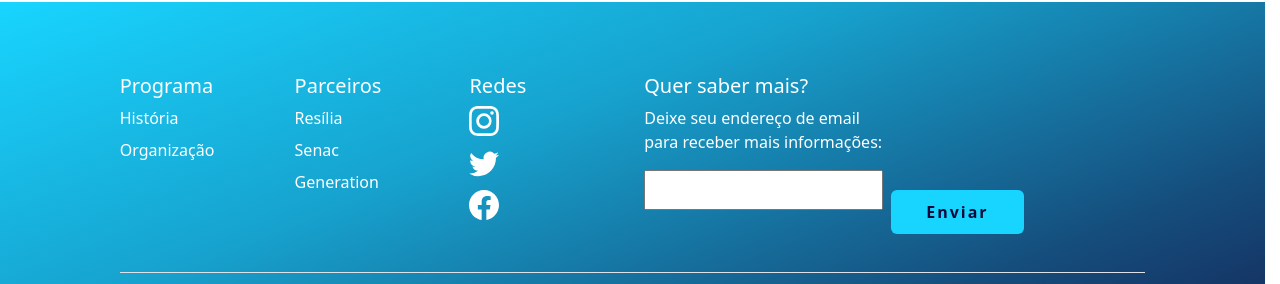
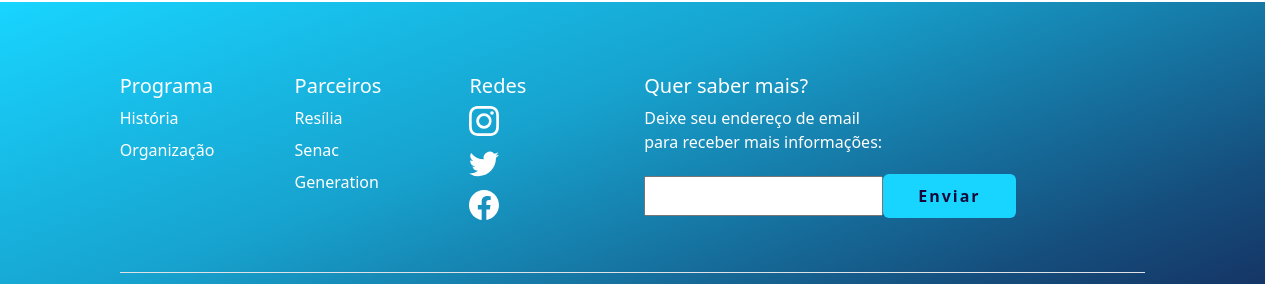
Before and after one commit to DevairUva/Final, a React (Vite) app: page / in a window 1280 px wide. Shown: the part 2995-3279 px from the top of the page. Built offline with nearby package versions, Linux system fonts and the light colour scheme.

Commit message:
Update footer

```diff
--- a/src/components/Footer.jsx
+++ b/src/components/Footer.jsx
@@ -42,11 +42,10 @@ function Footer() {
             <div className="col-6 col-sm-3 mb-1">
               <form>
                 <h5>Quer saber mais?</h5>
-                <p>Deixe seu endereço de email para receber mais informações:</p>
-                <div className="d-flex flex-column flex-sm-row w-100 gap-2">
-                  <label for="newsletter1" className="visually-hidden">Email address</label>
-                  <input type="email" id="newsletter1"  />
-                  <button className="btn btn-primary" id="button-ca" type="button">Enviar</button>
+                Deixe seu endereço de email para receber mais informações:
+                <div className="emailBotao">
+                  <input type="email" id="newsletter1"/>
+                  <button className="btn btn-primary" type="button">Enviar</button>
                 </div>
               </form>
             </div>
--- a/src/styles/footer.css
+++ b/src/styles/footer.css
@@ -87,5 +87,11 @@
   margin-top: 20px;
   letter-spacing: 2px;
   color: #14093B;
+}
 
+.emailBotao{
+  display: flex;
+  align-items: baseline;
+  justify-content: space-between;
+  width: 325px;
 }
```
